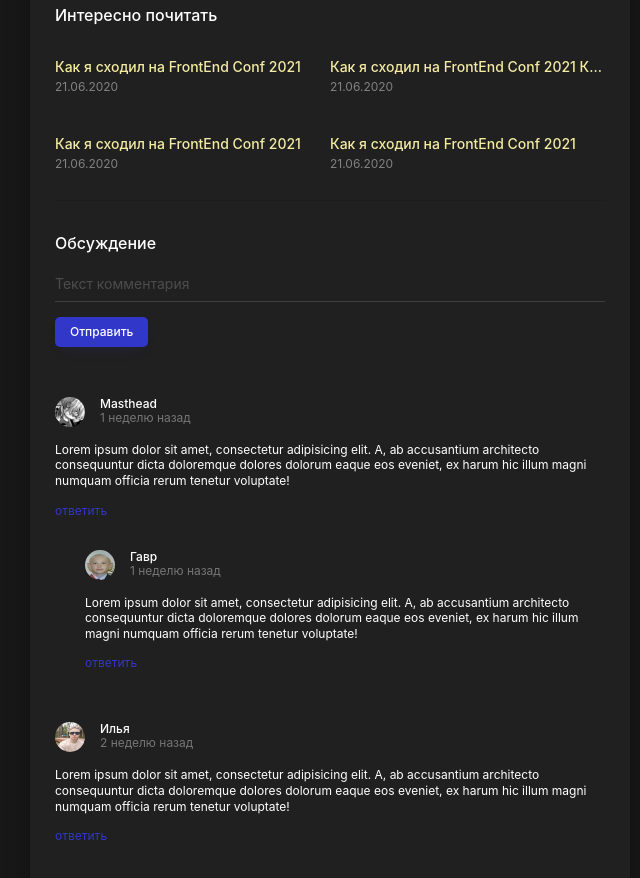
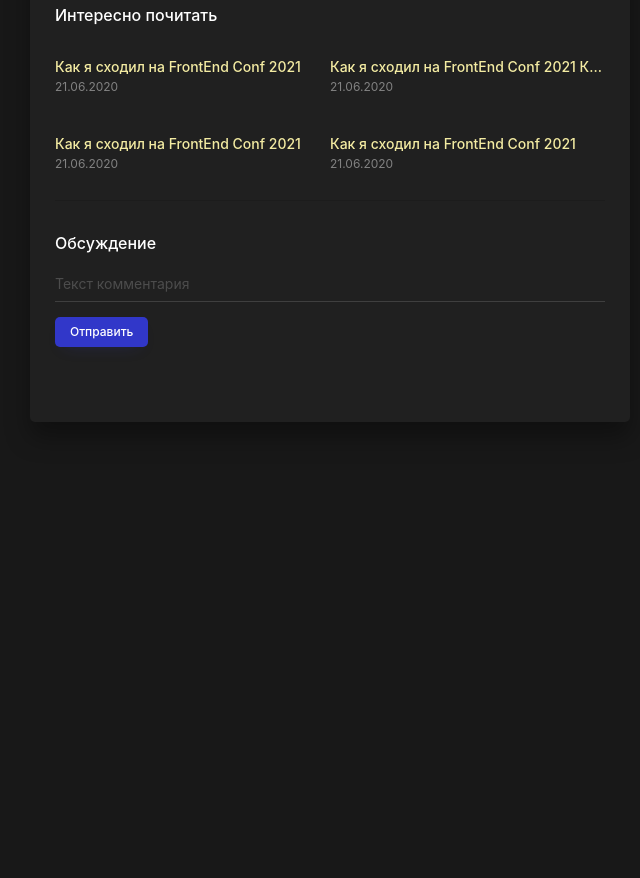
Before and after one commit to SVBadSeed/practic, a website: page src/post.html in a window 1280 px wide. Shown: the part 1409-2287 px from the top of the page, without its empty margins (460-1100 px from the left). After the commit the page ends 1949 px from the top, so only its background shows below. Drawn offline with nearby package versions, Linux system fonts and the light colour scheme; files that its build step writes are made by us from their sources.

Commit message:
commends js

```diff
--- a/src/post.html
+++ b/src/post.html
@@ -131,68 +131,10 @@ title: post
             <button class="btn btn--blue btn--rounded btn--sm" type="submit">Отправить</button>
         </form>
 
-        <ul class="commends">
-            <li class="commends__item">
-                <div class="commends__header">
-                    <img class="commends__avatar" src="assets/images/profile-img.jpg" alt="">
-                    <div class="commends__author">
-                        <div class="commends__name">Masthead</div>
-                        <time class="commends__pubdate" datetime="2020-12-21 19:21">
-                            1 неделю назад
-                        </time>
-                    </div>
-                </div>
-                <div class="commends__text">
-                    Lorem ipsum dolor sit amet, consectetur adipisicing elit.
-                    A, ab accusantium architecto consequuntur dicta doloremque
-                    dolores dolorum eaque eos eveniet, ex harum hic illum magni
-                    numquam officia rerum tenetur voluptate!
-                </div>
-                <button class="commends__reply" type="button">ответить</button>
-                <ul class="commends">
-                    <li class="commends__item">
-                        <div class="commends__header">
-                            <img class="commends__avatar" src="assets/images/commend-user.jpg" alt="">
-                            <div class="commends__author">
-                                <div class="commends__name">Гавр</div>
-                                <time class="commends__pubdate" datetime="2020-12-21 19:21">
-                                    1 неделю назад
-                                </time>
-                            </div>
-                        </div>
-                        <div class="commends__text">
-                            Lorem ipsum dolor sit amet, consectetur adipisicing elit.
-                            A, ab accusantium architecto consequuntur dicta doloremque
-                            dolores dolorum eaque eos eveniet, ex harum hic illum magni
-                            numquam officia rerum tenetur voluptate!
-                        </div>
-                        <button class="commends__reply" type="button">ответить</button>
-                    </li>
-                </ul>
-            </li>
-            <ul class="commends">
-                <li class="commends__item">
-                    <div class="commends__header">
-                        <img class="commends__avatar" src="assets/images/commend-user-2.jpg" alt="">
-                        <div class="commends__author">
-                            <div class="commends__name">Илья</div>
-                            <time class="commends__pubdate" datetime="2020-12-21 19:21">
-                                2 неделю назад
-                            </time>
-                        </div>
-                    </div>
-                    <div class="commends__text">
-                        Lorem ipsum dolor sit amet, consectetur adipisicing elit.
-                        A, ab accusantium architecto consequuntur dicta doloremque
-                        dolores dolorum eaque eos eveniet, ex harum hic illum magni
-                        numquam officia rerum tenetur voluptate!
-                    </div>
-                    <button class="commends__reply" type="button">ответить</button>
-                </li>
-            </ul>
+        <ul class="commends commends-container">
         </ul>
 
     </div> <!-- /.post__content -->
 </article> <!-- /.article -->
 
-<script src="assets/js/post.js"></script>
+<script src="assets/js/commend.js"></script>
```
